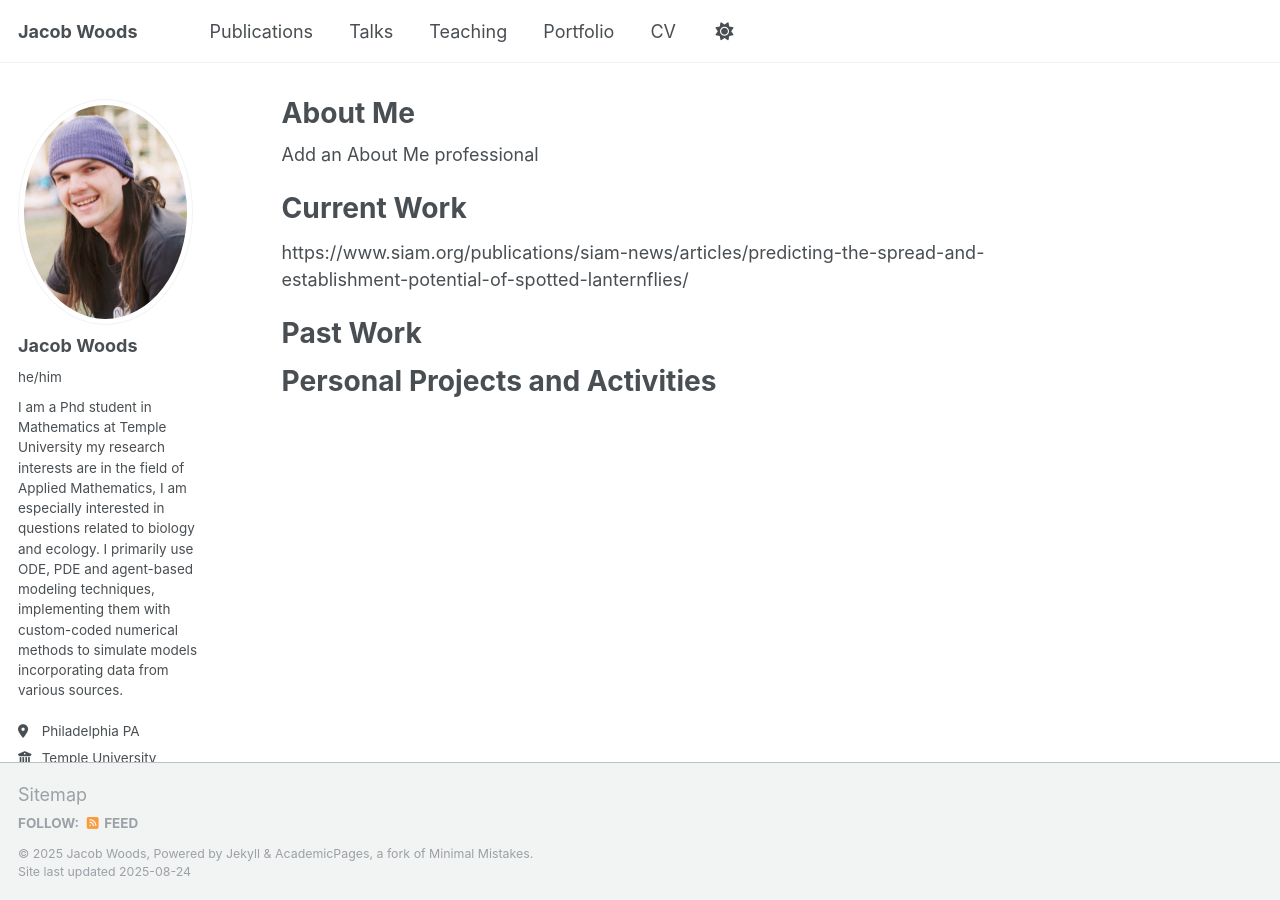
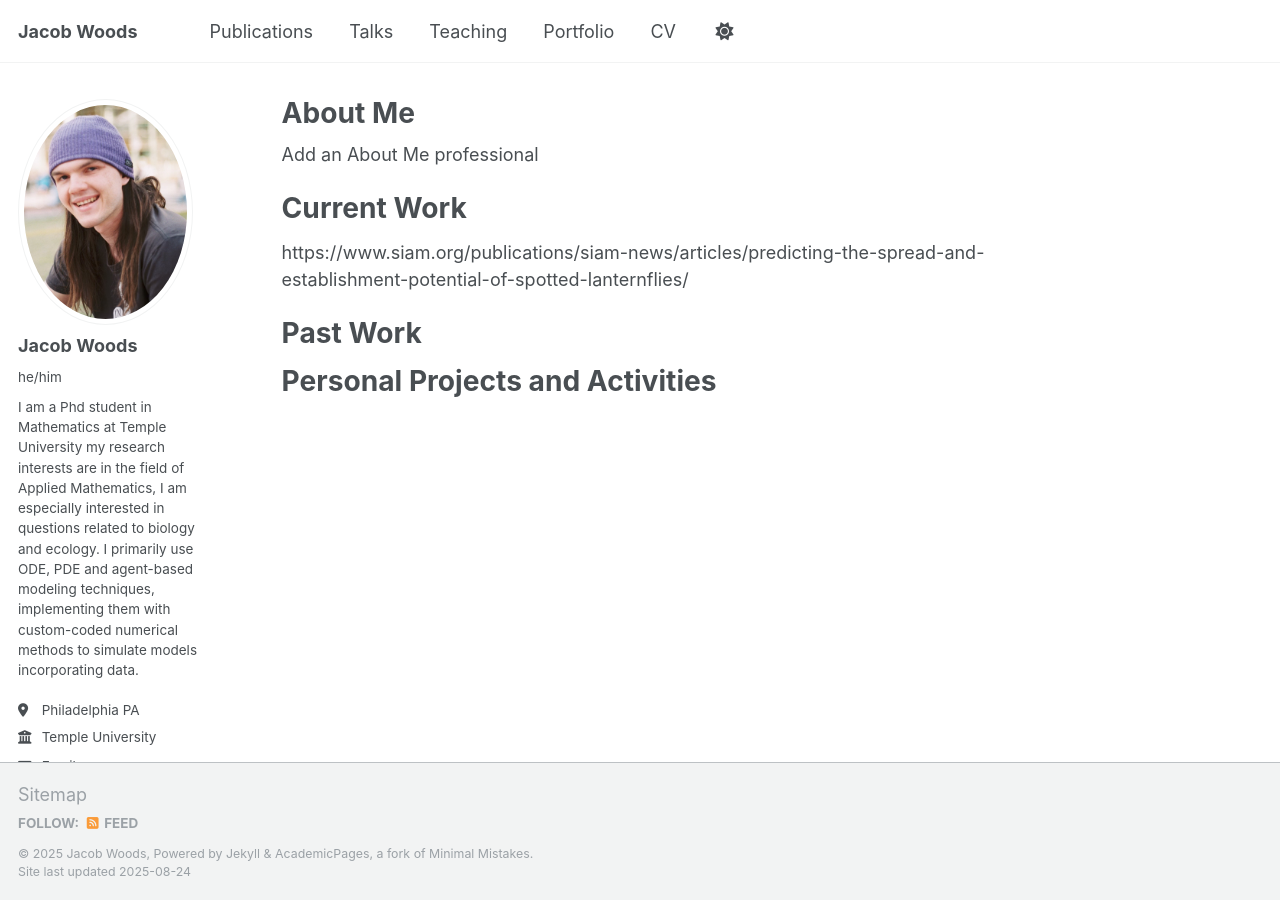
Before and after one commit to JacobWoods/JacobWoods.github.io, a Jekyll site: the page built from _pages/about.md, in a window 1280 px wide. Built offline with Jekyll 4.4.1, drawn with Linux system fonts in a browser that asks for light colours; some web fonts are replaced.

Commit message:
Update _config.yml

```diff
--- a/_config.yml
+++ b/_config.yml
@@ -25,7 +25,7 @@ author:
   avatar           : "profile.png"
   name             : "Jacob Woods"
   pronouns         : "he/him"
-  bio              : "I am a Phd student in Mathematics at Temple University my research interests are in the field of Applied Mathematics, I am especially interested in questions related to biology and ecology.  I primarily use ODE, PDE and agent-based modeling techniques, implementing them with custom-coded numerical methods to simulate models incorporating data from various sources."
+  bio              : "I am a Phd student in Mathematics at Temple University my research interests are in the field of Applied Mathematics, I am especially interested in questions related to biology and ecology.  I primarily use ODE, PDE and agent-based modeling techniques, implementing them with custom-coded numerical methods to simulate models incorporating data."
   location         : "Philadelphia PA"
   employer         : "Temple University"
   uri              : # URL
```
